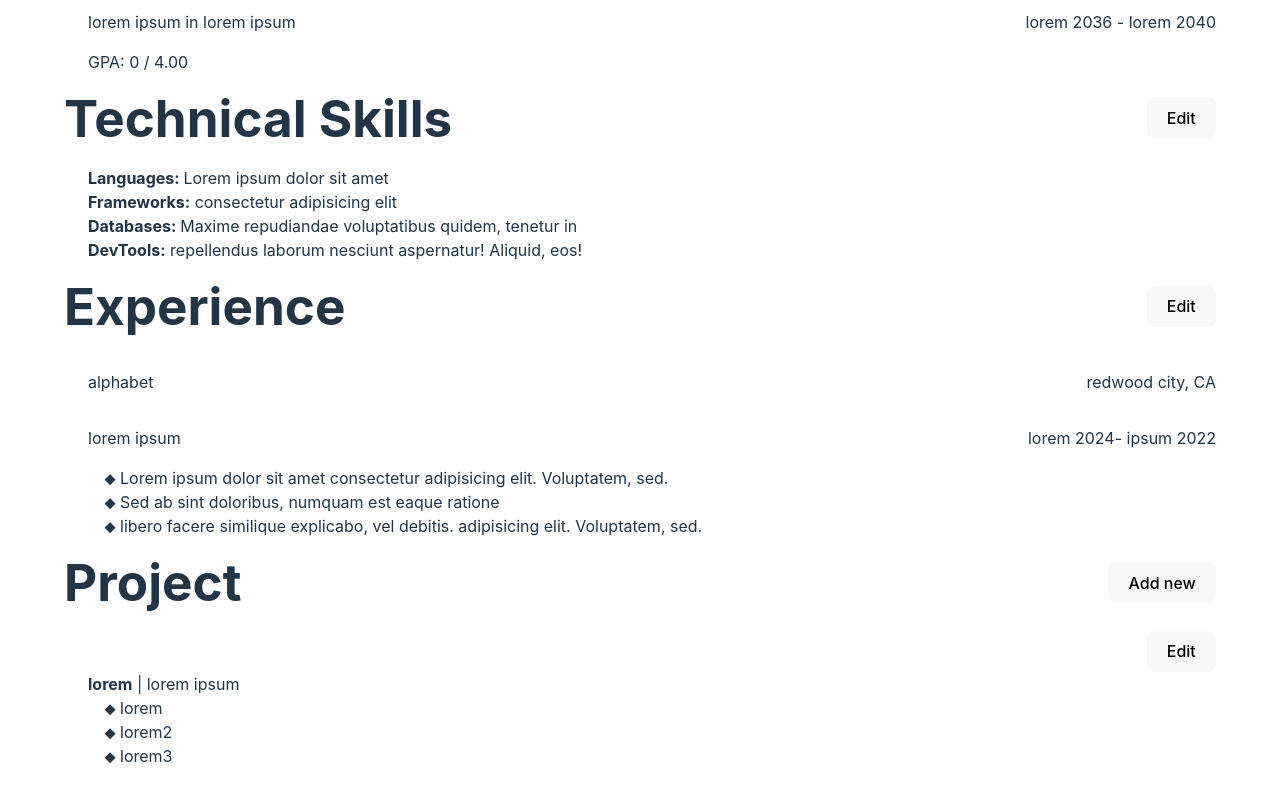
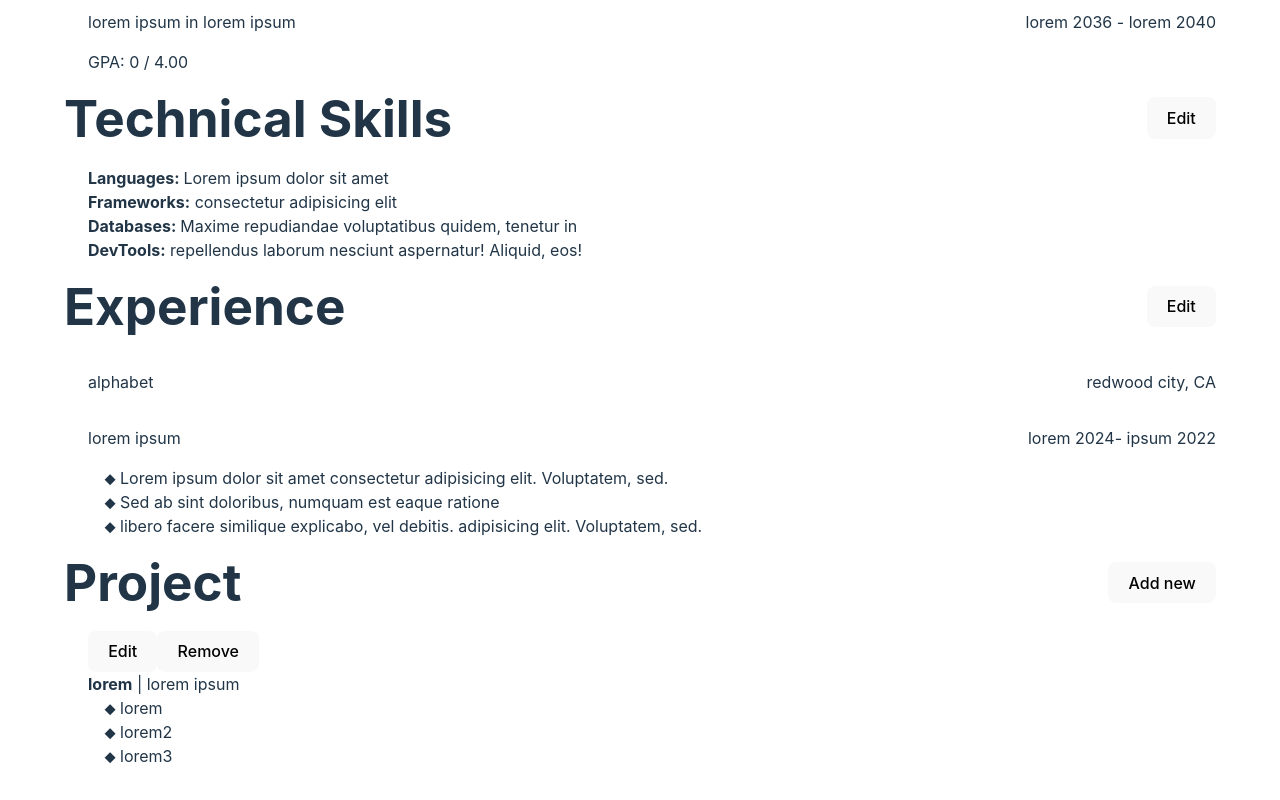
Before and after one commit to looonnng/odin-cv-application, a React (Vite) app: page / in a window 1280 px wide. Shown: the part 393-1193 px from the top of the page. Built offline with nearby package versions, Linux system fonts and the light colour scheme.

Commit message:
feat: add remove buttons

```diff
--- a/src/components/Project.jsx
+++ b/src/components/Project.jsx
@@ -4,7 +4,7 @@ import Modal from './Modal';
 import ModalContent from './ModalContent';
 import ProjectFormContent from './ProjectFormContent';
 
-export default function Project({ newProject }) {
+export default function Project({ newProject, handleRemove, id }) {
   const [modal, setModal] = useState(false);
   const [project, setProject] = useState(newProject);
 
@@ -27,9 +27,18 @@ export default function Project({ newProject }) {
     <div>
       <ul className={Styles.list}>
         <li className={`${Styles.flex}`}>
-          <button className={Styles.edit} onClick={() => setModal(true)}>
-            Edit
-          </button>
+          <div className={Styles.btnWrapper}>
+            <button className={Styles.edit} onClick={() => setModal(true)}>
+              Edit
+            </button>
+            <button
+              key={id}
+              className={Styles.edit}
+              onClick={() => handleRemove(id)}
+            >
+              Remove
+            </button>
+          </div>
         </li>
         <li>
           {' '}
--- a/src/components/ProjectWrapper.jsx
+++ b/src/components/ProjectWrapper.jsx
@@ -4,7 +4,6 @@ import ModalContent from './ModalContent';
 import ProjectFormContent from './ProjectFormContent';
 import Project from './Project';
 import * as Styles from './styles/Content.module.css';
-
 
 export default function ProjectWrapper() {
   const initialProject = {
@@ -33,14 +32,23 @@ export default function ProjectWrapper() {
     closeFormModal();
   }
 
+  function handleRemove(key) {
+    setProjects(projects.filter((project) => project.title !== key));
+  }
+
   return (
     <section>
       <div className={`${Styles.flex} ${Styles.titleWrapper}`}>
         <h1 className={Styles.title}>Project</h1>
         <button onClick={() => setModal(true)}>Add new</button>
       </div>
-      {projects.map((project, i) => (
-        <Project key={i} newProject={project}></Project>
+      {projects.map((project) => (
+        <Project
+          handleRemove={handleRemove}
+          key={project.title}
+          id={project.title}
+          newProject={project}
+        ></Project>
       ))}
       <Modal openModal={modal} closeModal={closeFormModal}>
         <ModalContent onSaveForm={handleSaveForm} closeModal={closeFormModal}>
```
